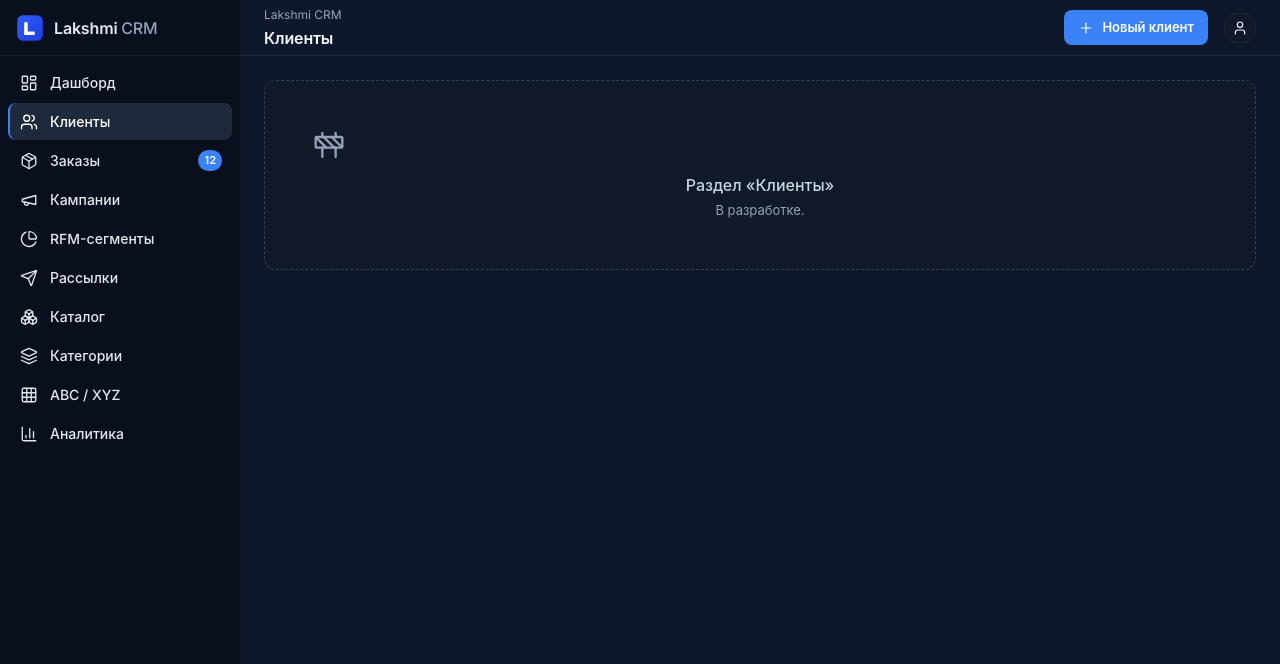
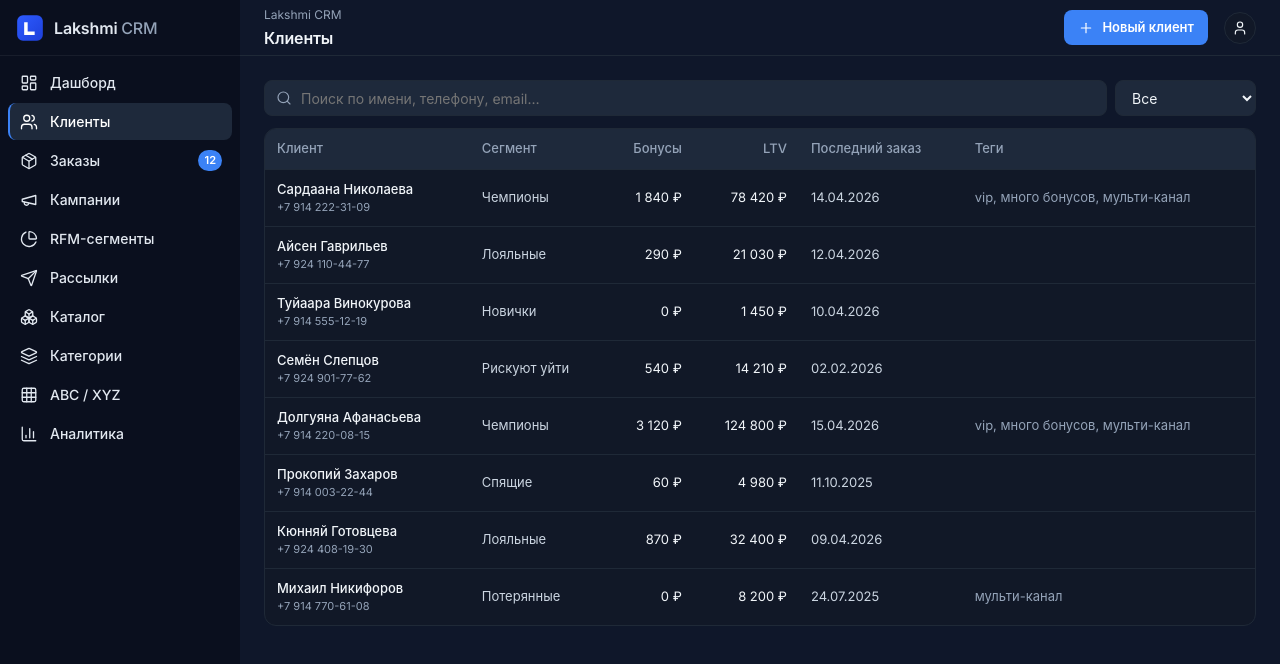
Before and after one commit to Shit-coin-v/lakshmi-bot, a React (Vite) app in the folder crm-web/: page /clients in a window 1280 px wide. Shown: the top 664 px of the page. Built offline with nearby package versions, Linux system fonts and the light colour scheme; a web font is replaced by a local one.

Commit message:
feat(crm-web): port ClientsScreen with search, filter, pagination

```diff
--- a/crm-web/src/routes.jsx
+++ b/crm-web/src/routes.jsx
@@ -5,9 +5,9 @@ import CatalogScreen from './screens/CatalogScreen.jsx';
 import AnalyticsScreen from './screens/AnalyticsScreen.jsx';
 import NotFoundScreen from './screens/NotFoundScreen.jsx';
 import DashboardScreen from './screens/DashboardScreen.jsx';
+import ClientsScreen from './screens/ClientsScreen.jsx';
 
 // Временные заглушки — заменяются в Tasks 10-18.
-const TmpClients         = () => <Placeholder name="Клиенты" />;
 const TmpClientDetail    = () => <Placeholder name="Карточка клиента" />;
 const TmpOrders          = () => <Placeholder name="Заказы" />;
 const TmpCampaigns       = () => <Placeholder name="Кампании" />;
@@ -33,7 +33,7 @@ export const SCREEN_TITLES = {
 
 export const ROUTES = [
   { path: '/dashboard',         element: <DashboardScreen /> },
-  { path: '/clients',           element: <TmpClients /> },
+  { path: '/clients',           element: <ClientsScreen /> },
   { path: '/clients/:id',       element: <TmpClientDetail /> },
   { path: '/orders',            element: <TmpOrders /> },
   { path: '/campaigns',         element: <TmpCampaigns /> },
--- /dev/null
+++ b/crm-web/src/screens/ClientsScreen.jsx
@@ -0,0 +1,112 @@
+import { useMemo, useState } from 'react';
+import { useNavigate } from 'react-router-dom';
+import { Icon } from '../components/Icon.jsx';
+import clients from '../fixtures/clients.js';
+import { fmtRub, fmtDate } from '../utils/format.js';
+
+const SEGMENTS = ['Все', 'Чемпионы', 'Лояльные', 'Новички', 'Спящие', 'Рискуют уйти', 'Потерянные'];
+const PAGE_SIZE = 10;
+
+export default function ClientsScreen() {
+  const navigate = useNavigate();
+  const [q, setQ] = useState('');
+  const [seg, setSeg] = useState('Все');
+  const [page, setPage] = useState(1);
+
+  const filtered = useMemo(() => {
+    const ql = q.trim().toLowerCase();
+    return clients.filter((c) => {
+      if (seg !== 'Все' && c.rfmSegment !== seg) return false;
+      if (!ql) return true;
+      return (
+        c.name.toLowerCase().includes(ql) ||
+        c.phone.includes(ql) ||
+        (c.email || '').toLowerCase().includes(ql)
+      );
+    });
+  }, [q, seg]);
+
+  const pages = Math.max(1, Math.ceil(filtered.length / PAGE_SIZE));
+  const pageItems = filtered.slice((page - 1) * PAGE_SIZE, page * PAGE_SIZE);
+
+  return (
+    <div style={{ display: 'flex', flexDirection: 'column', gap: 12 }}>
+      <div style={{ display: 'flex', gap: 8 }}>
+        <div style={{ position: 'relative', flex: 1 }}>
+          <Icon name="search" size={16} style={{ position: 'absolute', left: 12, top: '50%', transform: 'translateY(-50%)', color: 'var(--fg-muted)' }} />
+          <input
+            value={q}
+            onChange={(e) => { setQ(e.target.value); setPage(1); }}
+            placeholder="Поиск по имени, телефону, email…"
+            style={{
+              width: '100%', height: 36, paddingLeft: 36, paddingRight: 12,
+              background: 'var(--surface-input)', border: '1px solid var(--border)',
+              borderRadius: 'var(--radius-md)', color: 'var(--fg-primary)',
+            }}
+          />
+        </div>
+        <select
+          value={seg}
+          onChange={(e) => { setSeg(e.target.value); setPage(1); }}
+          style={{
+            height: 36, padding: '0 12px',
+            background: 'var(--surface-input)', border: '1px solid var(--border)',
+            borderRadius: 'var(--radius-md)', color: 'var(--fg-primary)',
+          }}
+        >
+          {SEGMENTS.map((s) => <option key={s} value={s}>{s}</option>)}
+        </select>
+      </div>
+      <div style={{ background: 'var(--surface-panel)', border: '1px solid var(--border)', borderRadius: 'var(--radius-lg)', overflow: 'hidden' }}>
+        <table style={{ width: '100%', fontSize: 13 }}>
+          <thead style={{ background: 'var(--surface-panel-elevated)', color: 'var(--fg-muted)' }}>
+            <tr>
+              <th style={{ textAlign: 'left', padding: '10px 12px', fontWeight: 500 }}>Клиент</th>
+              <th style={{ textAlign: 'left', padding: '10px 12px', fontWeight: 500 }}>Сегмент</th>
+              <th style={{ textAlign: 'right', padding: '10px 12px', fontWeight: 500 }}>Бонусы</th>
+              <th style={{ textAlign: 'right', padding: '10px 12px', fontWeight: 500 }}>LTV</th>
+              <th style={{ textAlign: 'left', padding: '10px 12px', fontWeight: 500 }}>Последний заказ</th>
+              <th style={{ textAlign: 'left', padding: '10px 12px', fontWeight: 500 }}>Теги</th>
+            </tr>
+          </thead>
+          <tbody>
+            {pageItems.map((c) => (
+              <tr
+                key={c.id}
+                onClick={() => navigate(`/clients/${c.id}`)}
+                style={{ cursor: 'pointer', borderTop: '1px solid var(--border)' }}
+              >
+                <td style={{ padding: '10px 12px' }}>
+                  <div style={{ fontWeight: 500, color: 'var(--fg-primary)' }}>{c.name}</div>
+                  <div style={{ fontSize: 11, color: 'var(--fg-muted)' }}>{c.phone}</div>
+                </td>
+                <td style={{ padding: '10px 12px', color: 'var(--fg-secondary)' }}>{c.rfmSegment}</td>
+                <td style={{ padding: '10px 12px', textAlign: 'right', color: 'var(--fg-primary)' }}>{fmtRub(c.bonus)}</td>
+                <td style={{ padding: '10px 12px', textAlign: 'right', color: 'var(--fg-primary)' }}>{fmtRub(c.ltv)}</td>
+                <td style={{ padding: '10px 12px', color: 'var(--fg-secondary)' }}>{fmtDate(c.lastOrder)}</td>
+                <td style={{ padding: '10px 12px', color: 'var(--fg-muted)' }}>{(c.tags || []).join(', ')}</td>
+              </tr>
+            ))}
+          </tbody>
+        </table>
+      </div>
+      {pages > 1 && (
+        <div style={{ display: 'flex', justifyContent: 'flex-end', gap: 4 }}>
+          {Array.from({ length: pages }).map((_, i) => (
+            <button
+              key={i}
+              onClick={() => setPage(i + 1)}
+              style={{
+                width: 32, height: 32, borderRadius: 'var(--radius-md)',
+                border: '1px solid var(--border)',
+                background: page === i + 1 ? 'var(--accent-600)' : 'var(--surface-panel)',
+                color: page === i + 1 ? '#FFFFFF' : 'var(--fg-secondary)',
+                cursor: 'pointer', fontSize: 13, fontWeight: 500,
+              }}
+            >{i + 1}</button>
+          ))}
+        </div>
+      )}
+    </div>
+  );
+}
```
Also changed, not shown: 1 other file (tests, documents, lock files or other folders).
